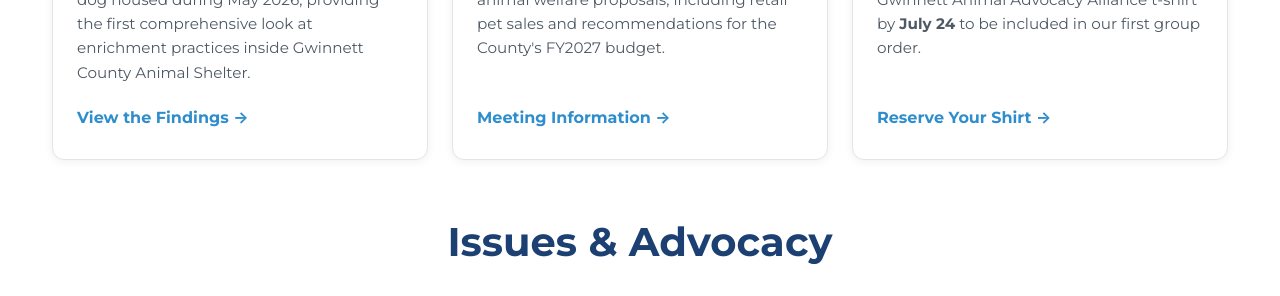
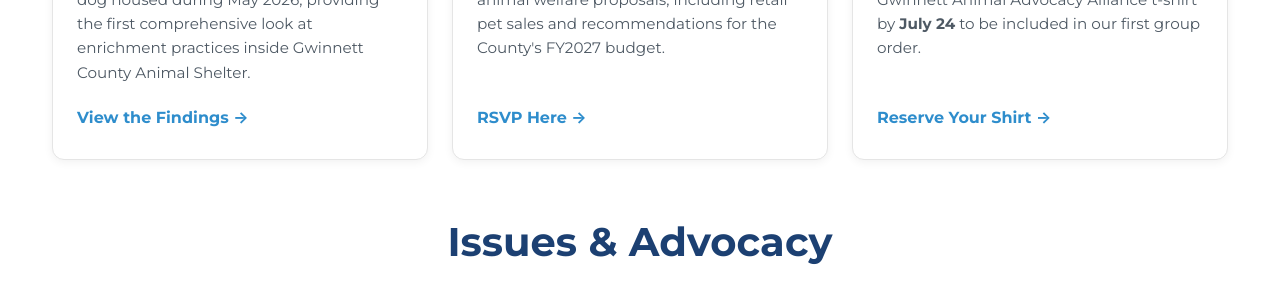
Before and after one commit to whitleybacon/gwinnett-animal-advocacy-alliance, a Jekyll site: the page built from index.html, in a window 1280 px wide and 900 px high, scrolled down 1337 px. Shown: the part 152-448 px from the top of the window. Built offline with Jekyll 4.4.1, drawn with Linux system fonts in a browser that asks for light colours.

Commit message:
Update index.html

```diff
--- a/index.html
+++ b/index.html
@@ -103,9 +103,12 @@ height="0" width="0" style="display:none;visibility:hidden"></iframe></noscript>
                 pet sales and recommendations for the County's FY2027 budget.
             </p>
 
-            <a href="{{ site.baseurl }}/get-involved/council-meetings/" class="story-link">
-                Meeting Information &rarr;
-            </a>
+           <a href="https://www.facebook.com/share/1HVcueURYz/"
+             class="story-link"
+             target="_blank"
+             rel="noopener noreferrer">
+              RSVP Here &rarr;
+          </a>
         </div>
 
      <div class="home-card">
```
